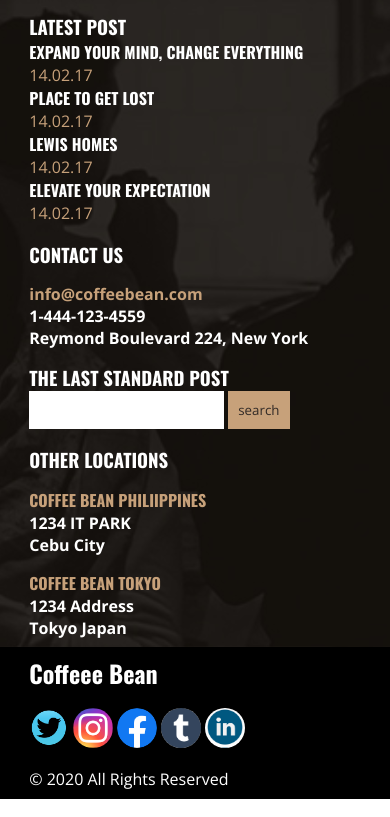
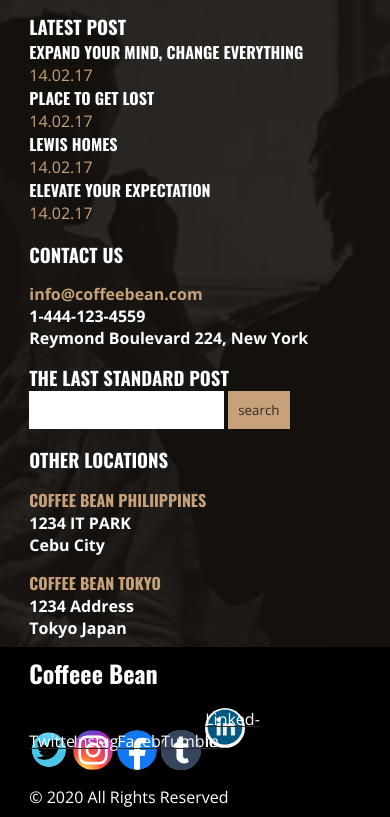
Before and after one commit to zonoiwata/coffee_bean, a plain HTML site: page index.html in a window 390 px wide. Shown: the part 5455-6272 px from the top of the page. Drawn offline with nearby package versions, Linux system fonts and the light colour scheme.

Commit message:
Initial Commit

```diff
--- a/css/style.css
+++ b/css/style.css
@@ -504,14 +504,6 @@ label.form-inline {
         text-align: left;
     }
 
-    .footer2 .footer-content .social li {
-        text-indent: 100%;
-        white-space: nowrap;
-        overflow: hidden;
-        /* float: left;
-        display: flex;
-        position: absolute; */
-    }
 
     .social .twitter {
         background-image: url('../images/icon/twitter.png');
```
